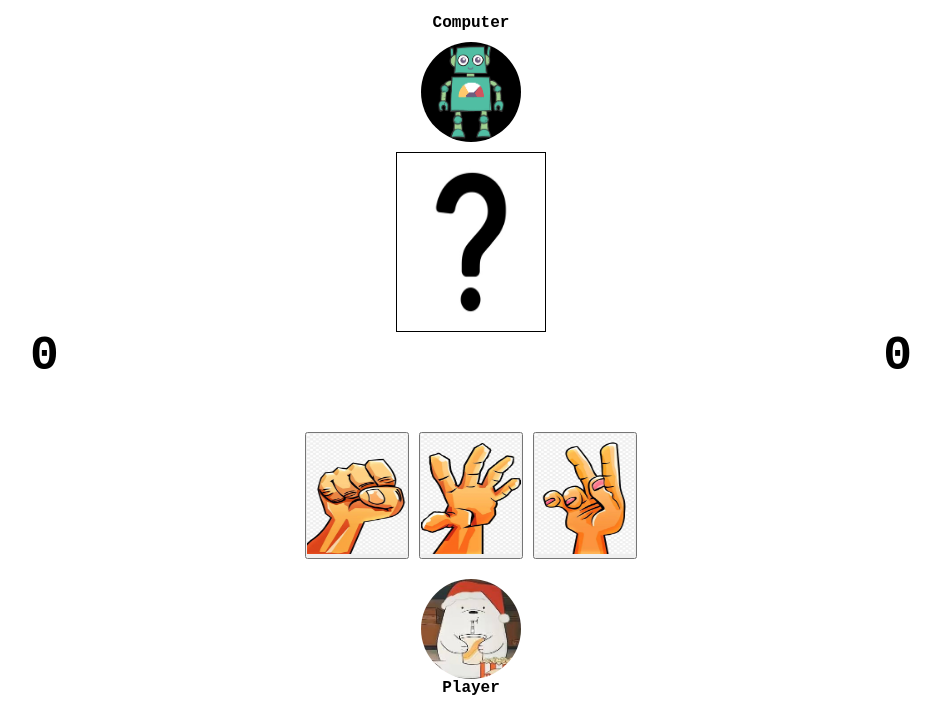
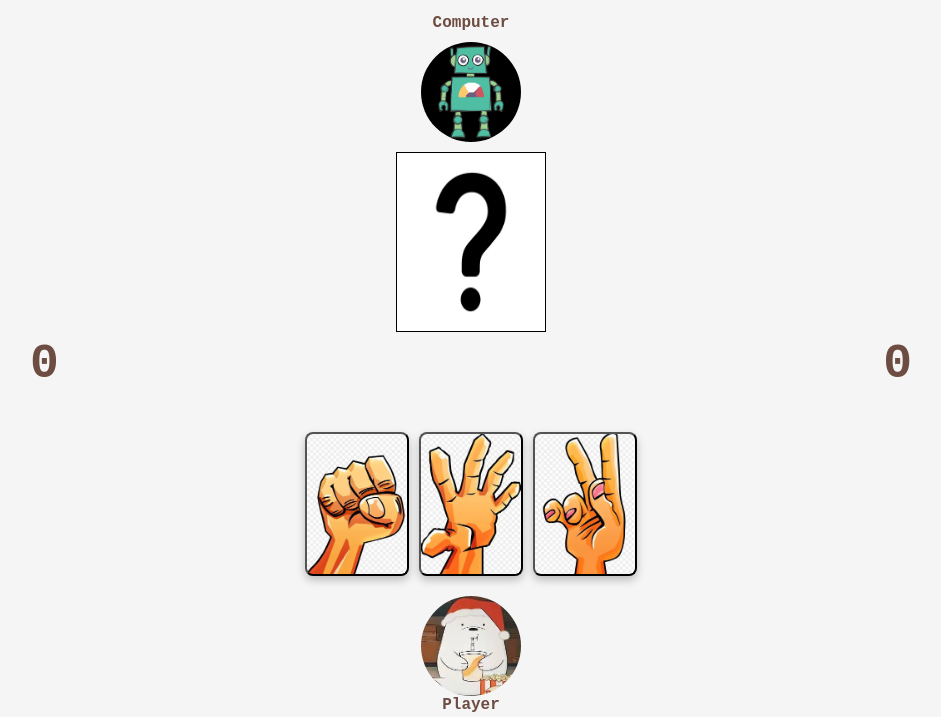
Before and after one commit to gingerbread77/TOP_rock_paper_scissors, a plain HTML site: page index.html in a window 1280 px wide. Shown: the part 83-800 px from the top of the page, without its empty margins (169-1110 px from the left). Drawn offline with Linux system fonts and the light colour scheme.

Commit message:
Minor updates to header, button, and game layout styles

```diff
--- a/index.html
+++ b/index.html
@@ -15,10 +15,13 @@
         height: 100vh;
         text-align: center;
         font-family: "Courier New", Courier, monospace;
+        background-color: #F5F5F5;
+        color:#6D4C41;
       }
 
       header{
         padding:30px 0;
+        color:#FF7043;
       }
 
       .container {
@@ -83,9 +86,31 @@
         margin-top: 20px;
       }
 
-      .user-area .choices img {
-        width: 100px;
-        height: 120px;
+      button{
+        padding:70px 50px;
+        border-radius:8px;
+        background-size: cover;
+        background-repeat: no-repeat;
+        background-position: center;
+        cursor:pointer;
+        box-shadow: 0 4px 8px rgba(0,0,0,0.24);
+      }
+
+      #rock{
+        background-image: url('./img/rock.webp');
+      }
+
+      #paper{
+        background-image: url('./img/paper.webp');
+      }
+
+      #scissors{
+        background-image: url('./img/scissors.webp');
+      }
+
+      /* hover effect */
+      .user-area .choices button:hover{
+        opacity:0.6;
       }
     </style>
   </head>
@@ -109,15 +134,9 @@
 
           <section class="user-area">
             <div class="choices">
-              <button id="rock">
-                <img src="./img/rock.webp" title="press R" alt="rock" />
-              </button>
-              <button id="paper">
-                <img src="./img/paper.webp" title="press P" alt="paper" />
-              </button>
-              <button id="scissors">
-                <img src="./img/scissors.webp" title="press S" alt="scissors" />
-              </button>
+              <button id="rock"></button>
+              <button id="paper"></button>
+              <button id="scissors"></button>
             </div>
             <img class="avatar" src="./img/player.jpg" alt="avatar" />
             <p>Player</p>
```
